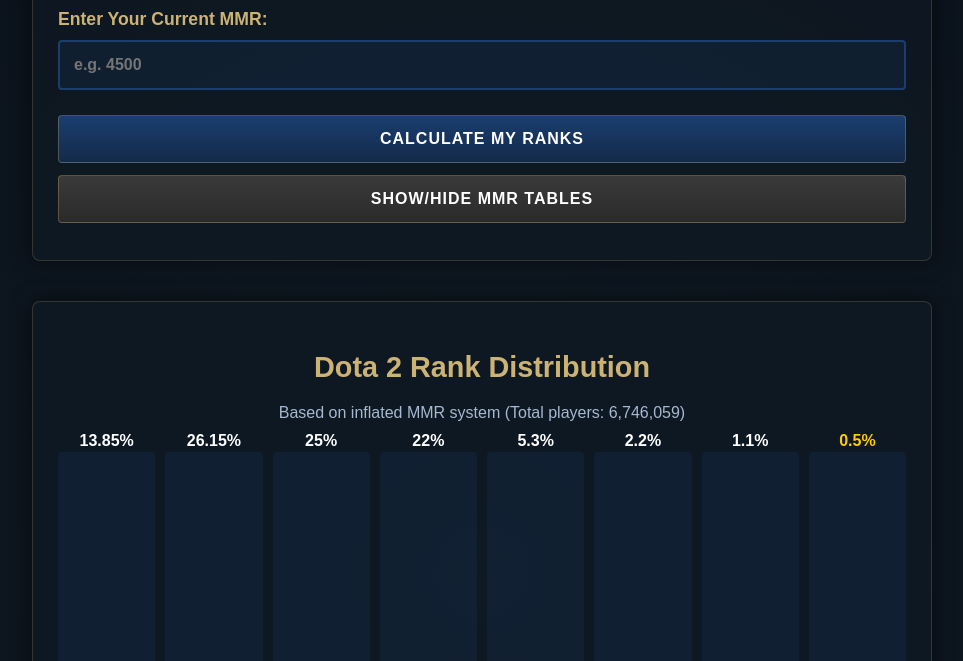
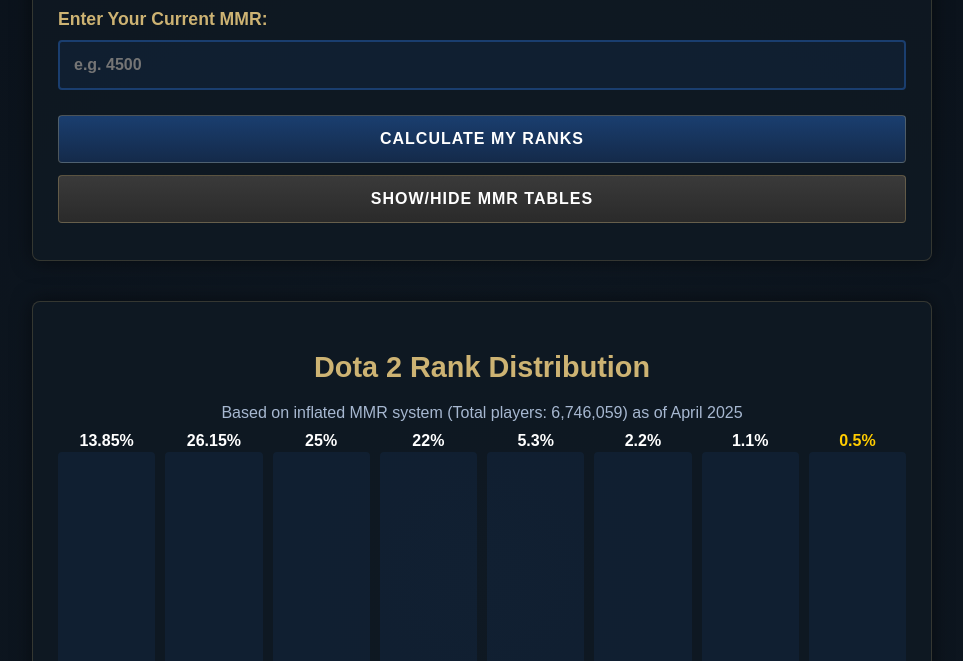
Before and after one commit to Dota2Inflation/Dota2Inflation.github.io, a plain HTML site: page index.html in a window 1280 px wide. Shown: the part 139-800 px from the top of the page, without its empty margins (158-1121 px from the left). Drawn offline with Linux system fonts and the light colour scheme; a web font is replaced by a local one.

Commit message:
Update index.html
as of April 2025

```diff
--- a/index.html
+++ b/index.html
@@ -595,7 +595,7 @@
     <!-- Distribution Graph Section -->
     <div class="distribution-container">
         <h2 class="distribution-title">Dota 2 Rank Distribution</h2>
-        <div class="distribution-subtitle">Based on inflated MMR system (Total players: 6,746,059)</div>
+        <div class="distribution-subtitle">Based on inflated MMR system (Total players: 6,746,059) as of April 2025</div>
 
         <div class="distribution-graph" id="distribution-graph">
             <!-- Filled by JavaScript -->
```
